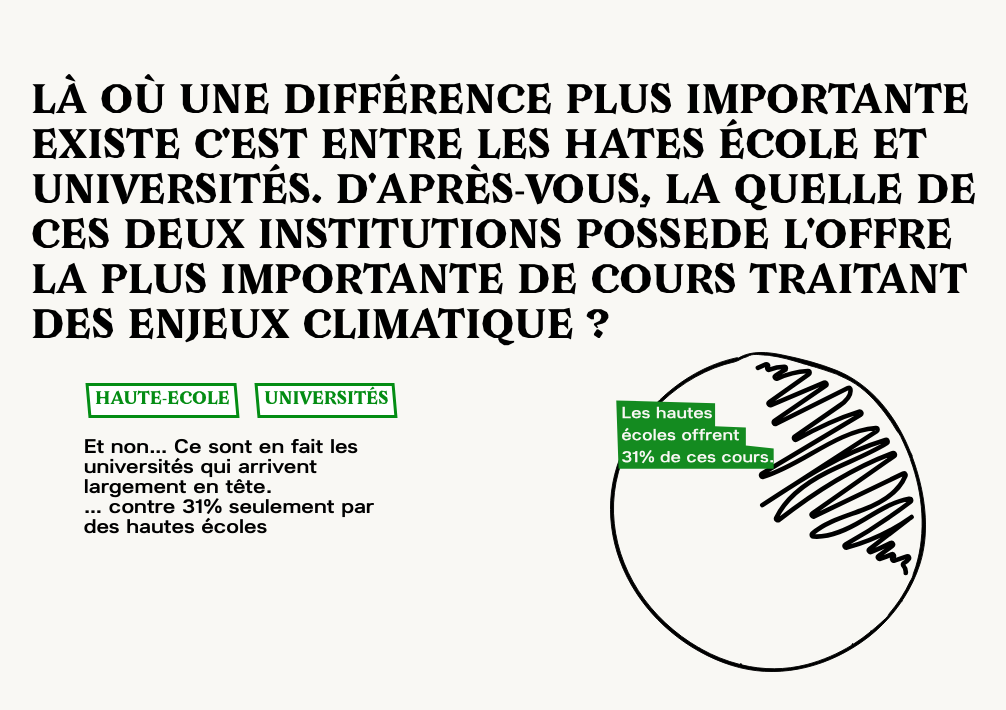
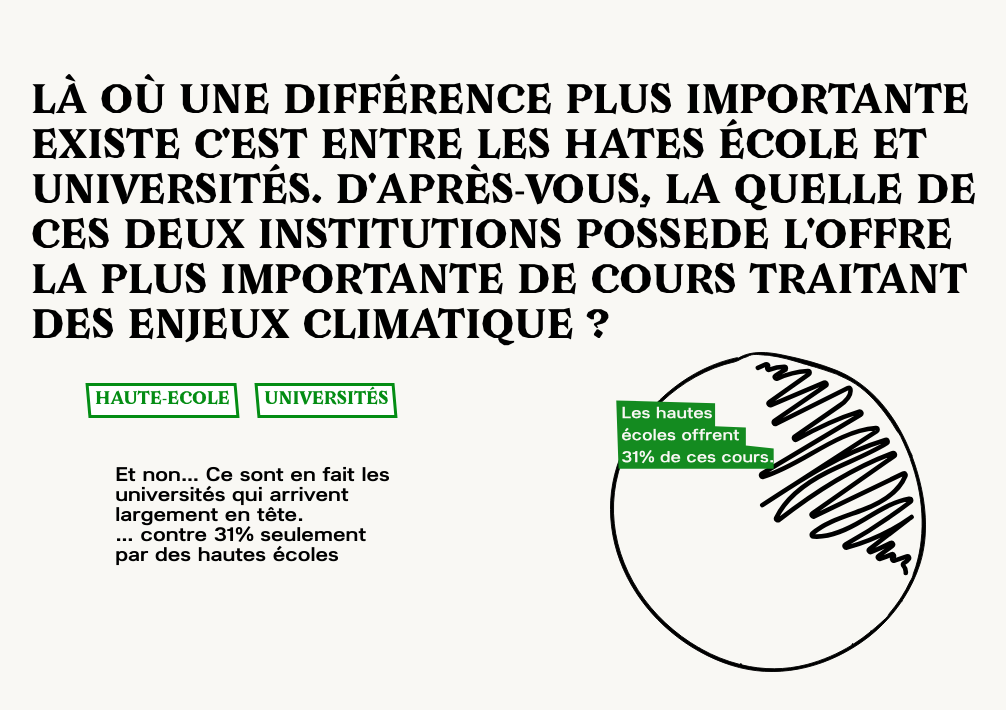
Before and after one commit to Yheloww/remakeHackaton, a SvelteKit app in the folder education-for-climate/: page / in a window 1280 px wide. Both pictures are taken after a click on the button "HAUTE-ECOLE". Shown: the part 11888-12598 px from the top of the page, without its empty margins (135-1141 px from the left). Before the commit the page ends 12000 px from the top, so only its background shows below. After the commit the page ends 12000 px from the top, so only its background shows below. Built offline with nearby package versions, Linux system fonts and the light colour scheme.

Commit message:
differecne ok

```diff
--- a/education-for-climate/src/components/differenceHE.svelte
+++ b/education-for-climate/src/components/differenceHE.svelte
@@ -4,16 +4,22 @@
     let src;
     let txt = "";
     let infos= "";
+    let animate= false;
+    let animate2=false
 
     function HE() {
         src = "/images/hauteecole-11.svg";
         txt = "Et non… Ce sont en fait les universités qui arrivent largement en tête. ";
         infos = "… contre 31% seulement par des hautes écoles ";
+        animate=true;
+        animate2=false;
     }
     function unif() {
         src = "/images/université-10.svg"
         txt="Tout à fait ! Les universités arrivent largement en tête. "
         infos = "Si l’on s’intéresse à l’ensemble des cours qui traitent des enjeux climatiques en Belgique, on s’aperçoit que 69% sont dispensés par des universités… ";
+        animate2=true;
+        animate=false;
     }
 
 </script>
@@ -32,10 +38,18 @@
                 <button class="HE-btn"on:click={HE}><span>Haute-ecole</span></button>
                 <button on:click={unif} ><span>Universités</span></button>
             </div>
-            <p> {txt} <br/> {infos}</p>
+            {#if animate}
+            <p in:fade={{duration :800}}> {txt} <br/> {infos}</p>
+            {:else if animate2}
+            <p in:fade={{duration :800}}> {txt} <br/> {infos}</p>
+            {/if}
         </div>
         <div id="right-bottom" class="half-section">
-            <img   transition:fade={{duration : 600}} {src} alt="" width="100%" id="graphique-HE-U" />
+            {#if animate }
+            <img   in:fade={{duration : 800}} {src} alt="" width="100%" id="graphique-HE-U" />
+            {:else if animate2}
+            <img   in:fade={{duration : 800}} {src} alt="" width="100%" id="graphique-HE-U" />
+            {/if}
         </div>
     </div>
 </section>
@@ -94,4 +108,9 @@
         margin-right: 5%;
     }
 
+    p {
+        margin-left: 10%;
+        margin-top: 15%;
+    }
+
     </style>
```
